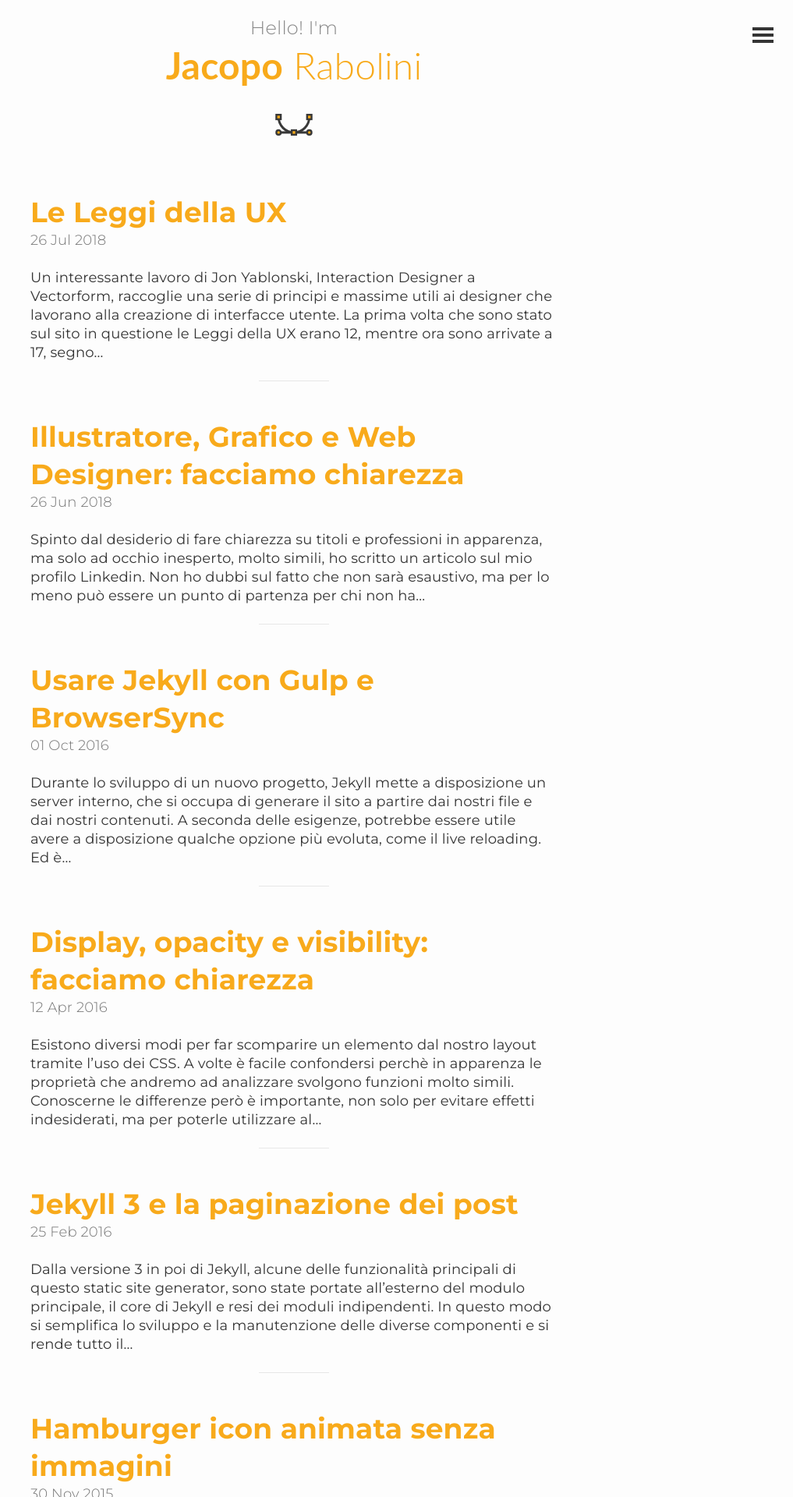
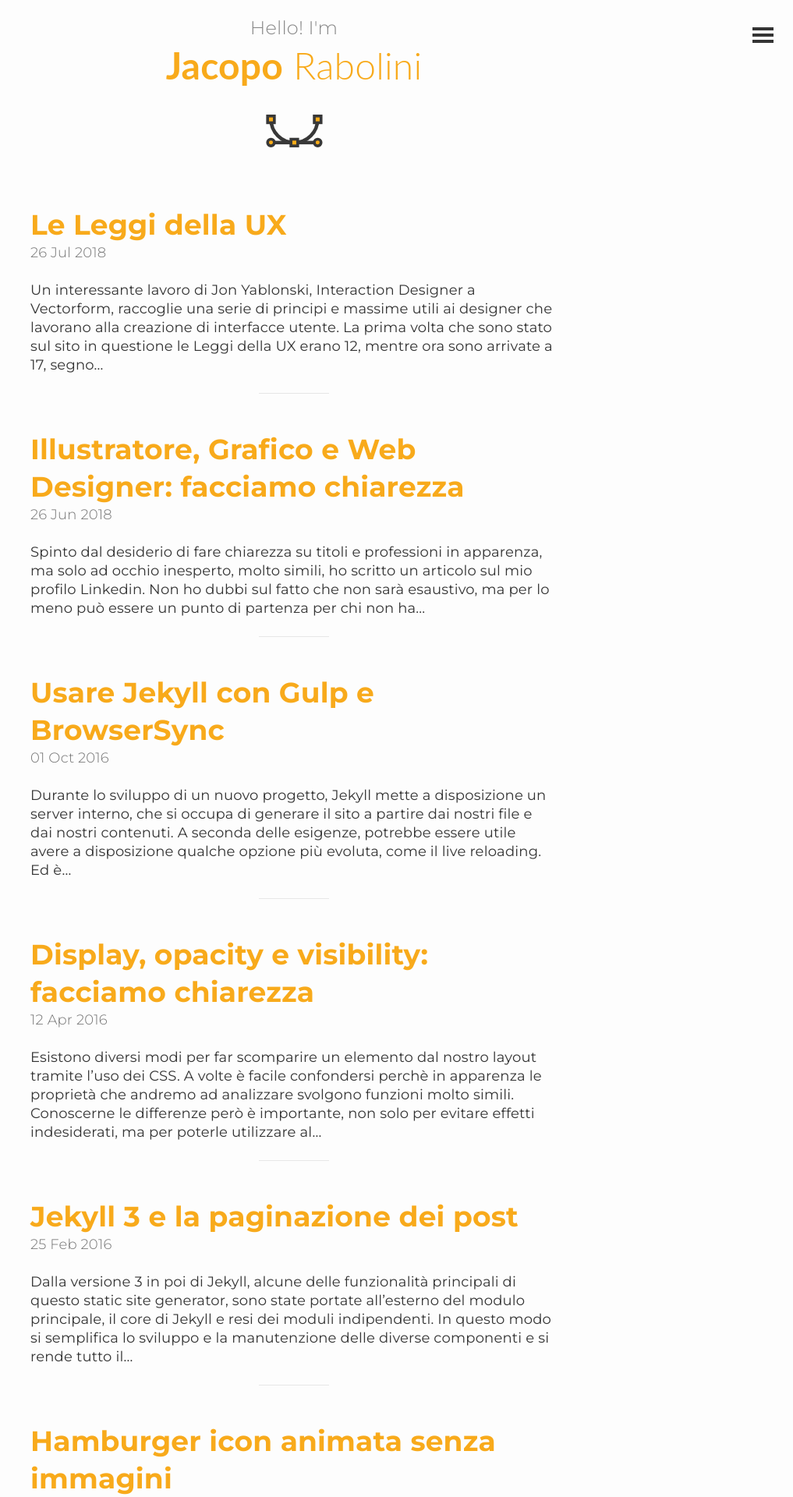
Before and after one commit to KingFelix/kingfelix.github.io, a Jekyll site: the page built from index.html, in a window 1280 px wide. Shown: the top 1920 px of the page at 78% size, without its empty margins (263-1280 px from the left). Built offline with Jekyll 4.4.1, drawn with Linux system fonts in a browser that asks for light colours; the list of posts is cut into pages by our own code.

Commit message:
Update custom.scss

```diff
--- a/_sass/custom.scss
+++ b/_sass/custom.scss
@@ -16,7 +16,7 @@
   	color: #888;
   }
   &:after {
-		height: 32px;
+		height: 48px;
 		margin: 24px auto;
 		background: url(/img/symbol.svg) center no-repeat;
 	}
```
